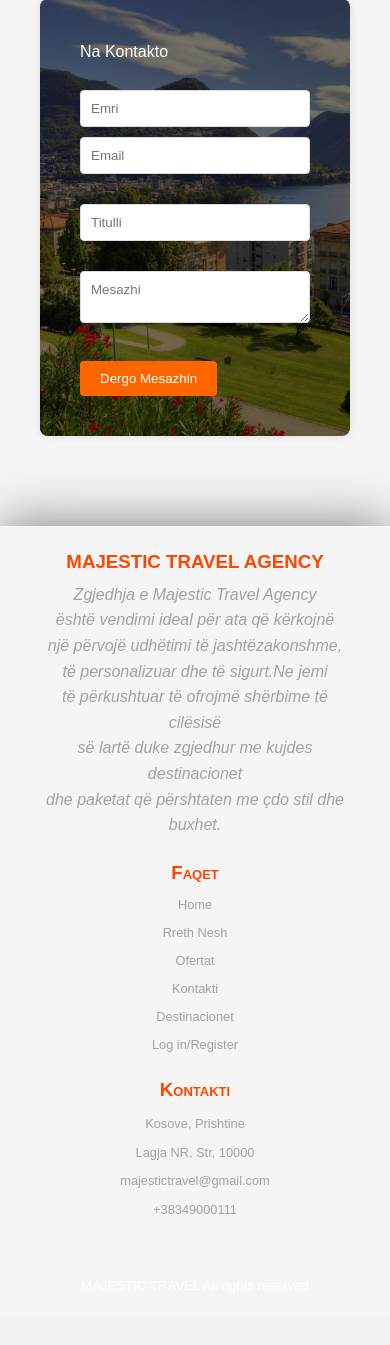
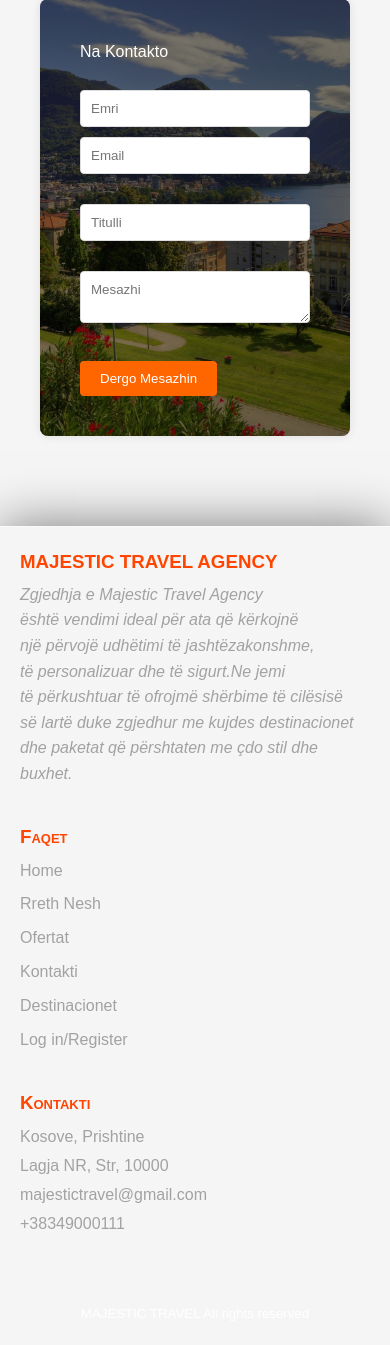
Before and after one commit to OketaShuki/TravelAgencyProjekti, a PHP site: page /contactus.php in a window 390 px wide. Shown: the part 266-1611 px from the top of the page. Before the commit the page ends 1559 px from the top, so only its background shows below. Run offline with PHP 8.4, Linux system fonts and the light colour scheme.

Commit message:
ndryshime te vogla ne code

```diff
--- a/contactus.css
+++ b/contactus.css
@@ -216,10 +216,11 @@ z-index: 2;
 }
 
 .footer-nav{
-  position: relative;
   display: flex;
 	flex-direction: column;
-  text-align: center;
+	flex-wrap: nowrap;
+	justify-content: flex-start;
+	align-content: stretch;
 }
 
 .nav-titulli{
@@ -227,12 +228,24 @@ z-index: 2;
   padding-bottom: 5px;
   font-family: sans-serif;
   font-variant: small-caps;
+  display: flex;
+  flex-direction: column;
+  flex-wrap: nowrap;
+  justify-content: flex-start;
+  align-items: baseline;
+  align-content: stretch;
 }
 
 .nav-elements {
+  width: auto;
+  cursor: pointer;
+  font-family: sans-serif;
   display: flex;
-  flex-direction: column; /* Stack links vertically */
-  align-items: center; /* Center align the links */
+  flex-direction: column;
+  flex-wrap: nowrap;
+  justify-content: flex-start;
+  align-items: baseline;
+  align-content: stretch;
   gap: 5px; /* Add some spacing between the links */
 }
 
@@ -252,7 +265,10 @@ z-index: 2;
   line-height: 1.8em;
   display: flex;
   flex-direction: column;
-  text-align: center;
+  flex-wrap: nowrap;
+  justify-content: flex-start;
+  align-items: baseline;
+  align-content: stretch;
 }
 
 .footer-contact>p, .fcontact-a>a{
@@ -274,64 +290,47 @@ footer{
 }
 
 /* Desktop */
-@media (min-width: 1024px) {
-.headerContainer {
-  padding: 20px 15%;
+
+@media (max-width: 800px) {
+  .hideOnMobile{
+    display: none;
+  }
+  .menu-button {
+    display: block;
+  }
+  }
+  @media (max-width: 800px) {
+    .footer-div {
+      flex-direction: column; /* Kalon në kolonë */
+      align-items: flex-start; /* Vendos elementët në të majtë */
+      padding: 20px; /* Hapësirë nga skajet */
+      gap: 20px; /* Hapësirë ndërmjet elementëve */
     }
 
-.mySlides img {
-  height: 700px;
+    .travel-footer, .footer-nav, .footer-contact {
+      width: 100%; /* Mbulojnë gjerësinë e ekranit */
+      margin-bottom: 15px; /* Hapësirë poshtë çdo seksioni */
     }
 
-.row, .row1 {
-  width: 45%;
+    .travel-footer p, .footer-contact p, .nav-elements a {
+      text-align: left; /* Teksti i vendosur në të majtë */
     }
 
-.footer-div {
-  flex-direction: row;
-  justify-content: space-between;
-  padding: 40px 5%;
+    .nav-elements {
+      display: flex;
+      flex-direction: column; /* Elementët në kolonë për të qëndruar njëra poshtë tjetrës */
+      align-items: flex-start; /* Teksti i vendosur në të majtë */
+
     }
+    .nav-titulli{
+      display: flex;
+      justify-content: flex-start;
 
-.footer-contact, .footer-nav, .travel-footer {
-  text-align: center;
-  width: 30%;
-}
-
-.footer-nav .nav-elements,
-.footer-contact .fcontact-a {
-  display: flex;
-  flex-direction: column;
-  align-items: center;
-  gap: 10px;
-}
-
-.nav-elements a, .fcontact-a a {
-  text-align: center;
     }
   }
 
-/* Mobile */
-@media (max-width: 480px) {
-.headerContainer {
-  flex-direction: column;
-  align-items: center;
-  gap: 15px;
-}
-
-.footer-div {
-  flex-direction: column;
-  align-items: center;
-  gap: 20px;
-  padding: 20px 10%;
-}
-
-.footer-contact p, .fcontact-a>a, .footer-nav a {
-  font-size: 0.8rem;
-}
-
-.footer-contact, .footer-nav, .travel-footer {
+  @media (max-width: 400px) {
+  .sidebar{
     width: 100%;
-  text-align: center;
   }
   }
```
Lines whose indentation alone changed are shown as unchanged.
